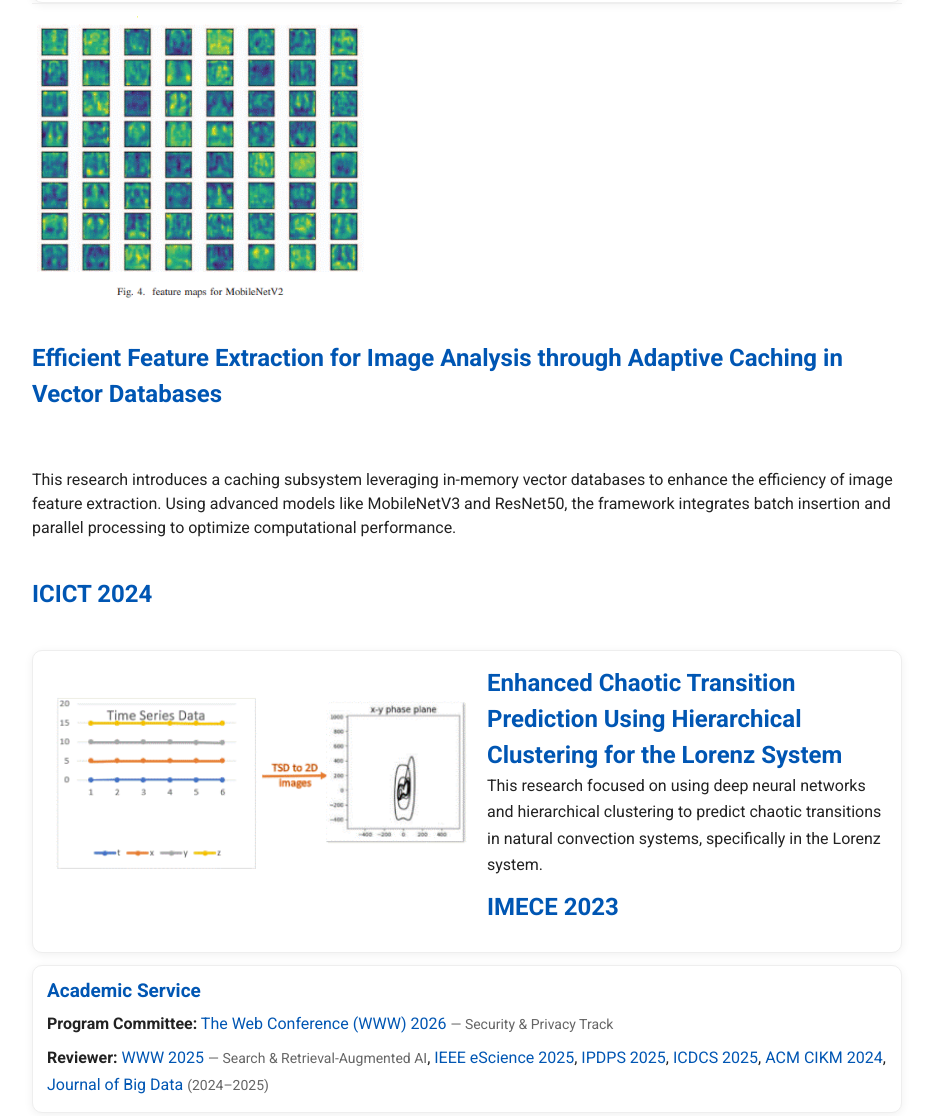
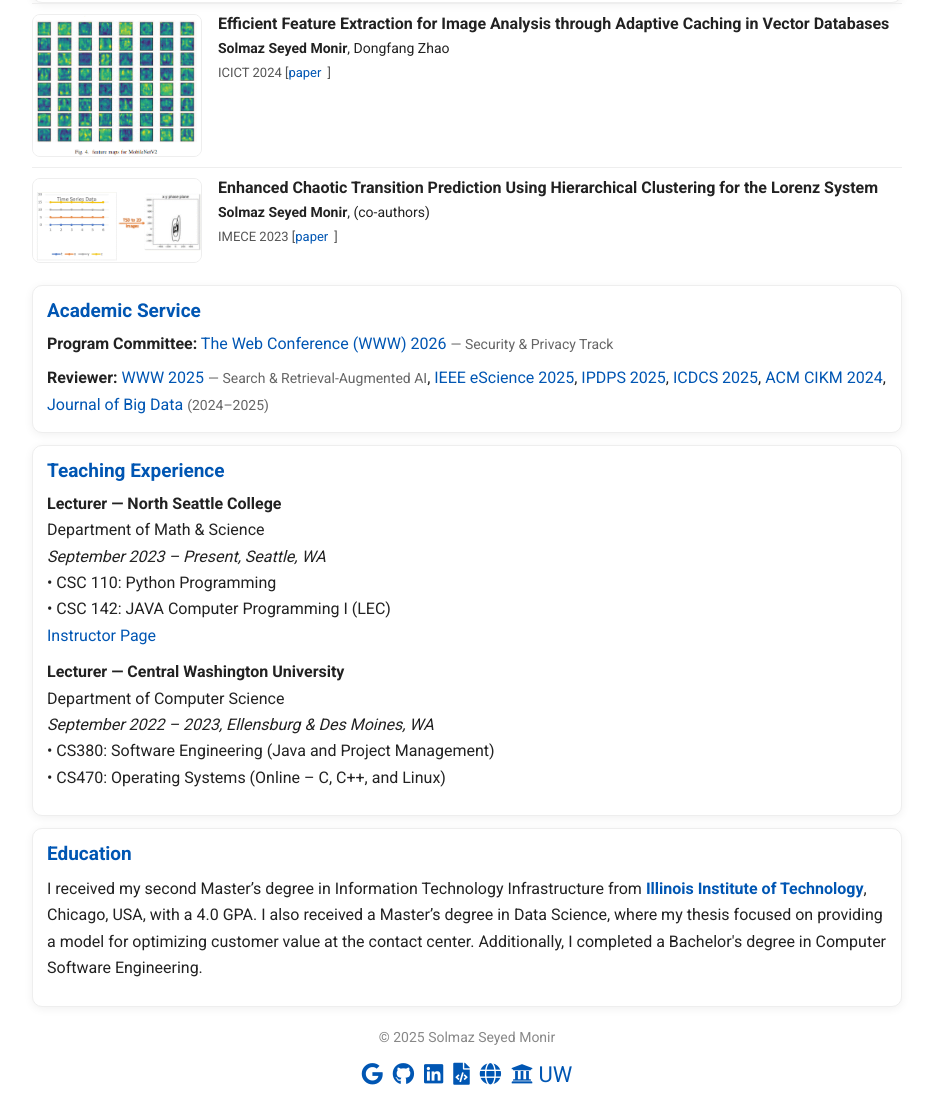
Before and after one commit to solmazsm/solmazsm.github.io, a plain HTML site: page index.html in a window 1280 px wide. Shown: the part 3364-4480 px from the top of the page, without its empty margins (173-1106 px from the left). Drawn offline with nearby package versions, Linux system fonts and the light colour scheme.

Commit message:
Add publication details for ICICT 2024 and IMECE 2023
Added publication sections for ICICT 2024 and IMECE 2023 with details and images.

```diff
--- a/index.html
+++ b/index.html
@@ -423,23 +423,47 @@
 
 
 
-<div class="pub"> <div style="display: flex; flex-wrap: wrap; align-items: flex-start; gap: 20px;">
- <img src="image_cache_optimization.gif" alt="Efficient Feature Extraction Illustration" width="340" height="310"  class="img-fluid" style="float: left; margin-right: 20px; margin-bottom: 20px; gap: 20px;"> <a href="https://ieeexplore.ieee.org/abstract/document/10541352" target="_blank" style="color: #0056b3; font-weight: bold;  font-size: 24px;text-decoration: none;"> Efficient Feature Extraction for Image Analysis through Adaptive Caching in Vector Databases </a> </p>
-  <p> This research  introduces a caching subsystem leveraging in-memory vector databases to enhance the efficiency of image feature extraction. Using advanced models like MobileNetV3 and ResNet50, the framework integrates batch insertion and parallel processing to optimize computational performance. </p> <p style="text-align: left;"> <a href="https://ieeexplore.ieee.org/abstract/document/10541352" target="_blank" style="color: #0056b3; font-weight: bold; font-size: 24px;">ICICT 2024</a> </p> </div></div>
+<!-- Adaptive caching paper -->
+<div class="pub">
+  <img class="pub-img" src="image_cache_optimization.gif" alt="Adaptive caching thumbnail">
 
-<div class="section">
-  <div style="display: flex; flex-wrap: wrap; align-items: flex-start; gap: 20px;">
-    <img src="xyz.gif" alt="Time Series Research" width="420" height="250" style="max-width: 100%; height: auto;">
-    <div style="flex: 1;">
-      <a href="https://asmedigitalcollection.asme.org/IMECE/proceedings-abstract/IMECE2023/87677/1196169" target="_blank" style="color: #0056b3; font-weight: bold; font-size: 24px; text-decoration: none;">
-        Enhanced Chaotic Transition Prediction Using Hierarchical Clustering for the Lorenz System
-      </a>
-      <p>
-        This research focused on using deep neural networks and hierarchical clustering to predict chaotic transitions in natural convection systems, specifically in the Lorenz system.
-      </p>
-      <p style="text-align: left;">
-        <a href="https://asmedigitalcollection.asme.org/IMECE/proceedings-abstract/IMECE2023/87677/1196169" target="_blank" style="color: #0056b3; font-weight: bold; font-size: 24px;">IMECE 2023</a>
-      </p>
+  <div>
+    <div class="pub-title">
+      Efficient Feature Extraction for Image Analysis through Adaptive Caching in Vector Databases
+    </div>
+
+    <div class="pub-authors">
+      <strong>Solmaz Seyed Monir</strong>, Dongfang Zhao
+    </div>
+
+    <div class="pub-venue">
+      ICICT 2024
+      <span class="pub-links">
+        [<a href="https://ieeexplore.ieee.org/abstract/document/10541352" target="_blank" rel="noopener">paper</a>]
+      </span>
+    </div>
+  </div>
+</div>
+
+
+<!-- IMECE paper -->
+<div class="pub">
+  <img class="pub-img" src="xyz.gif" alt="IMECE thumbnail">
+
+  <div>
+    <div class="pub-title">
+      Enhanced Chaotic Transition Prediction Using Hierarchical Clustering for the Lorenz System
+    </div>
+
+    <div class="pub-authors">
+      <strong>Solmaz Seyed Monir</strong>, (co-authors)
+    </div>
+
+    <div class="pub-venue">
+      IMECE 2023
+      <span class="pub-links">
+        [<a href="https://asmedigitalcollection.asme.org/IMECE/proceedings-abstract/IMECE2023/87677/1196169" target="_blank" rel="noopener">paper</a>]
+      </span>
     </div>
   </div>
 </div>
```
